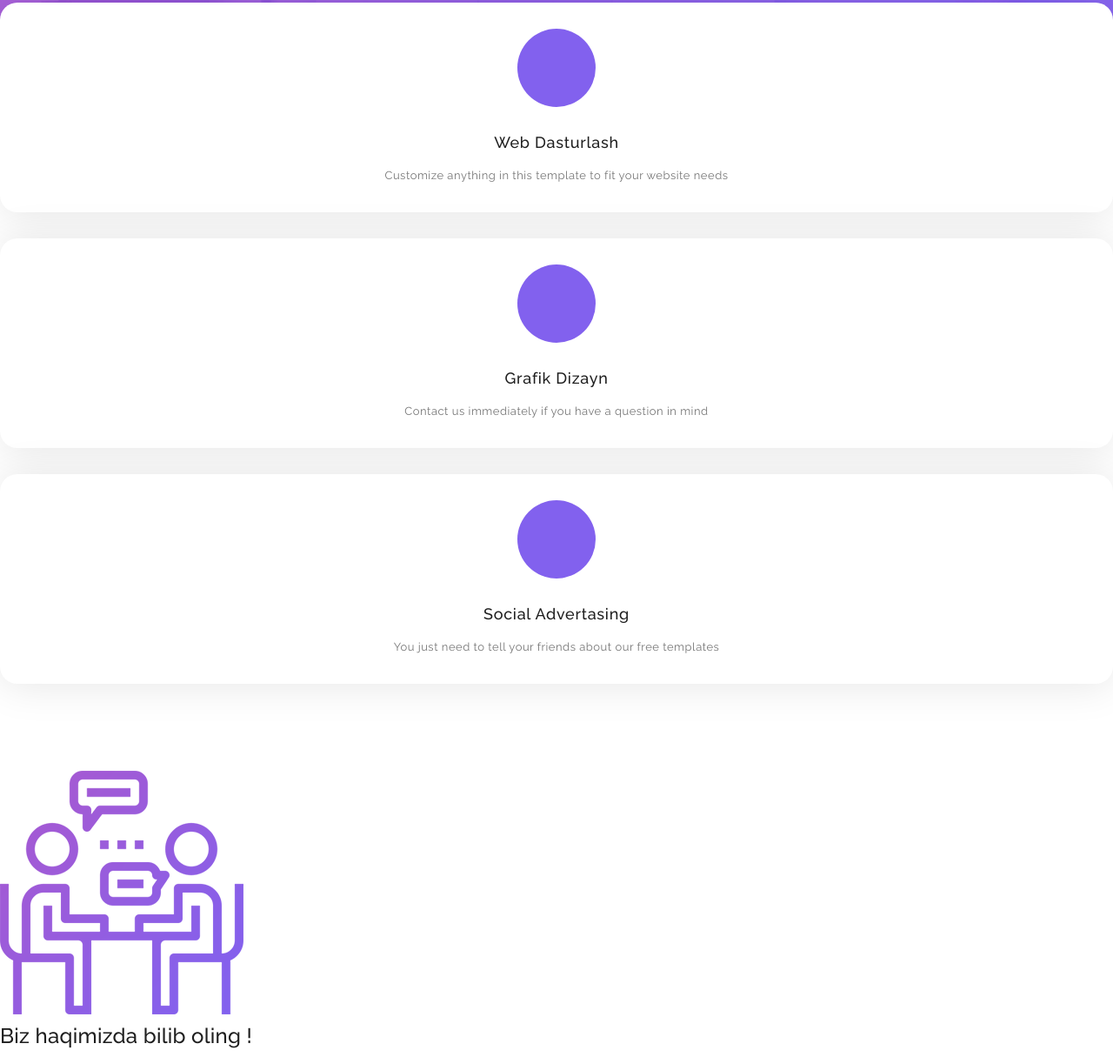
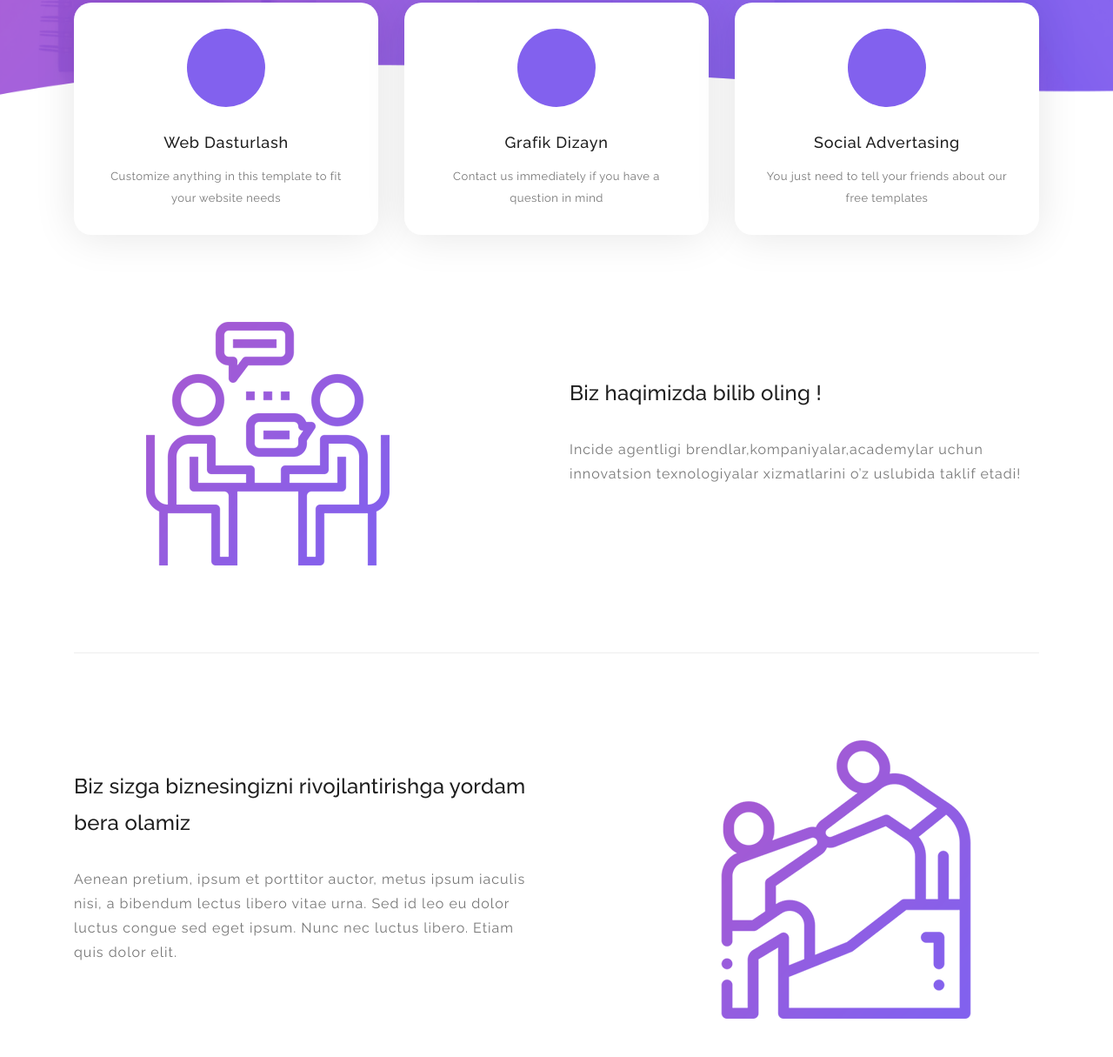
Before and after one commit to AbbosMaxmasoliyev/Message, a website: page index.html in a window 1280 px wide. Shown: the part 607-1822 px from the top of the page at 87% size. Drawn offline with Linux system fonts and the light colour scheme; files that its build step writes are made by us from their sources; the site is published under a folder, as on GitHub Pages, so addresses that start at the root find nothing.

Commit message:
Web app Update

```diff
--- a/index.html
+++ b/index.html
@@ -11,9 +11,9 @@
 
     <title>Incide Agency</title>
     <!-- Additional CSS Files -->
-    <link rel="stylesheet" type="text/css" href="/css/bootstrap.min.css">
+    <link rel="stylesheet" type="text/css" href="assets/css/bootstrap.min.css">
 
-    <link rel="stylesheet" type="text/css" href="/css/font-awesome.css">
+    <link rel="stylesheet" type="text/css" href="assets/css/font-awesome.css">
 
     <link rel="stylesheet" href="assets/css/templatemo-softy-pinko.css">
     <link rel="stylesheet" href="assets/scss/servis.css">
@@ -558,7 +558,7 @@
     <script src="assets/js/scrollreveal.min.js"></script>
     <script src="assets/js/waypoints.min.js"></script>
     <script src="assets/js/jquery.counterup.min.js"></script>
-    <script src="assets/jsassets/imgfix.min.js"></script>
+    <script src="assets/js/imgfix.min.js"></script>
 
     <!-- Global Init -->
     <script src="assets/js/custom.js"></script>
```
